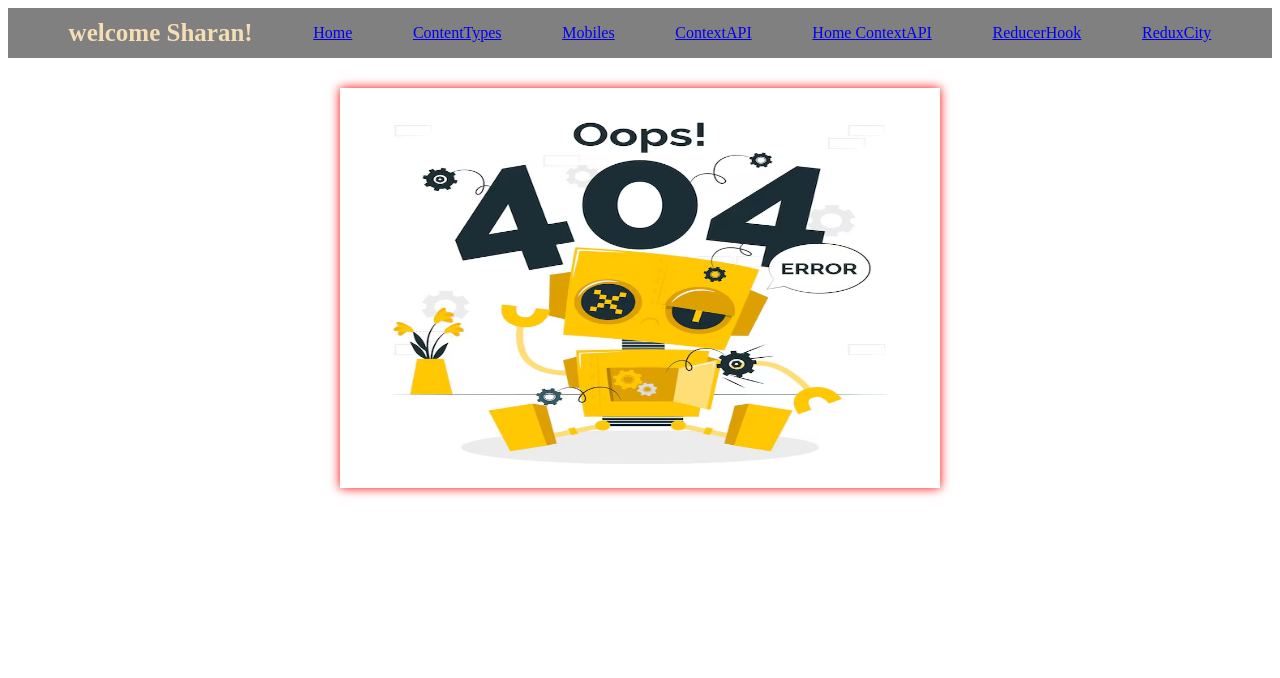
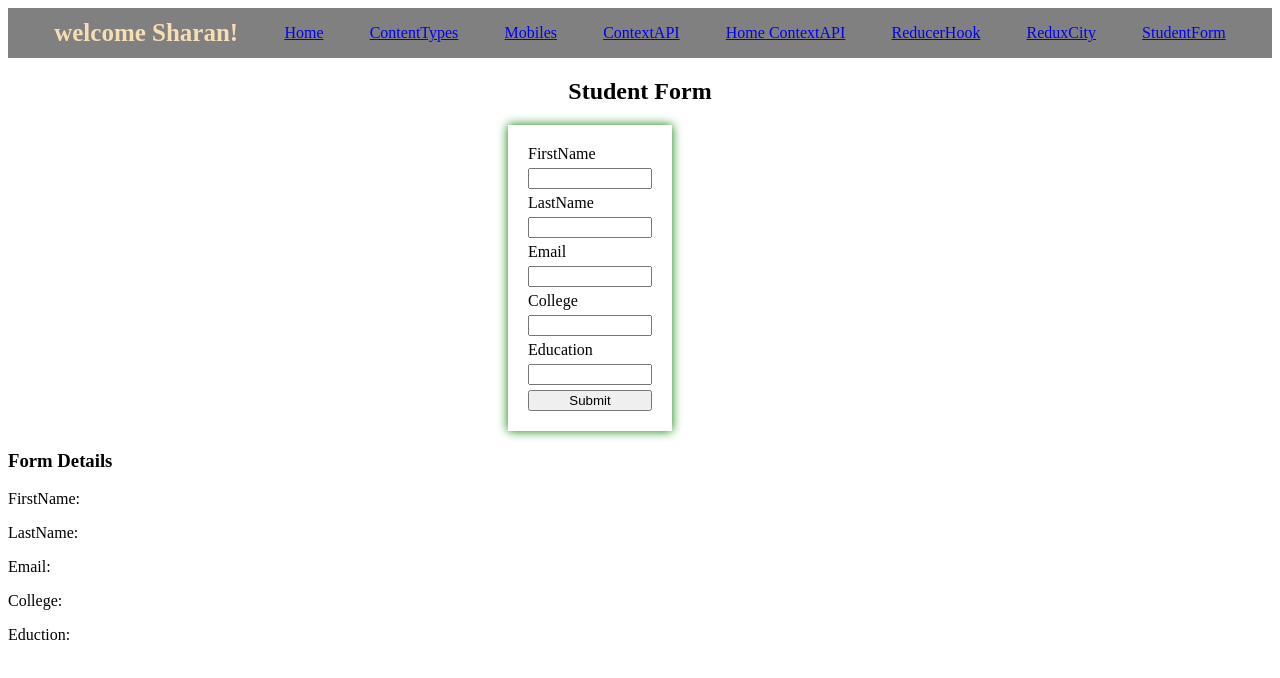
Before and after one commit to SharanMadhavan/React, a React (Vite) app in the folder Routings/: page /sform in a window 1280 px wide. Shown: the top 678 px of the page. Built offline with nearby package versions, Linux system fonts and the light colour scheme.

Commit message:
Student Form code using Redux state management

```diff
--- a/Routings/src/App.jsx
+++ b/Routings/src/App.jsx
@@ -16,6 +16,7 @@ import ContextHome from './Components/ContextAPI2/ContextHome'
 import StopWatch from './Components/StopWatch/StopWatch'
 import ReducerHook from './Components/ReducerHook/ReducerHook'
 import City from './ReduxComponents/Reduxcomp/City'
+import FormPage from './ReduxComponents/Reduxcomp/FormPage'
 
 
 function App() {
@@ -36,6 +37,7 @@ function App() {
       <Route path={'/formContext'} element={<ContextHome/>}></Route>
       <Route path={'/reducer'} element={<ReducerHook/>}></Route>
       <Route path={'/city'} element={<City/>}></Route>
+      <Route path={'/sform'} element={<FormPage/>}></Route>
     <Route path={'*'} element={<PageNotFound/>}></Route>
     </Routes>
 
--- a/Routings/src/Components/HeaderComponent.jsx
+++ b/Routings/src/Components/HeaderComponent.jsx
@@ -15,7 +15,7 @@ const HeaderComponent = () => {
          <Link to ={'/formContext'}>Home ContextAPI</Link>
           <Link to ={'/reducer'}>ReducerHook</Link>
          <Link to={'/city'}>ReduxCity</Link>
-
+        <Link to={'/sform'}>StudentForm</Link>
 
         </div>
         </div>
--- /dev/null
+++ b/Routings/src/ReduxComponents/ActionCreator/formPageActionCreator.js
@@ -0,0 +1,6 @@
+export const formPageActionCreator = (formData)=>{
+        return{
+            type:'FormData',
+            Formobject : formData
+        }
+}
--- /dev/null
+++ b/Routings/src/ReduxComponents/Reducer/FormDetailseReducer.js
@@ -0,0 +1,6 @@
+ export const  formPageReducerFn = (formdata={},action) =>{
+    if(action.type == "FormData"){
+        return {...action.Formobject};
+    }
+        return formdata;
+ }
--- /dev/null
+++ b/Routings/src/ReduxComponents/Reduxcomp/FormDetails.jsx
@@ -0,0 +1,22 @@
+import React from 'react'
+import { useSelector } from 'react-redux'
+
+function FormDetails() {
+    let reduxFormData = useSelector((data)=>{
+        return data.formPageReducerFn;
+    });
+  return (
+    <div>
+        <h3>
+            Form Details
+        </h3>
+        <p>FirstName: {reduxFormData.firstName}</p>
+        <p>LastName: {reduxFormData.lastName}</p>
+        <p>Email: {reduxFormData.email}</p>
+        <p>College: {reduxFormData.college}</p>
+        <p>Eduction: {reduxFormData.education}</p>
+    </div>
+  )
+}
+
+export default FormDetails
--- /dev/null
+++ b/Routings/src/ReduxComponents/Reduxcomp/FormPage.jsx
@@ -0,0 +1,54 @@
+import React, { useState } from 'react'
+import FormDetails from './FormDetails'
+import '../style/Form.css'
+import { formPageActionCreator } from '../ActionCreator/formPageActionCreator';
+import { useDispatch } from 'react-redux';
+function FormPage() {
+     let [formData,setFormData] = useState({
+        firstName:'',
+        lastName:'',
+        email:'',
+        college:'',
+        education:''
+     });
+ let dispatch = useDispatch();
+
+const onchageTriggred = (event)=>{
+    setFormData((prevData)=>({
+            ...prevData,
+            [event.target.name]:event.target.value
+    }));
+}
+
+
+
+    const FormData = () => {
+            let action = formPageActionCreator(formData);
+            dispatch(action);
+        }
+  return (
+    <div>
+        <h2 style={{textAlign:'center'}}>Student Form</h2>
+        <div className='form-container'>
+
+            <label>FirstName</label>
+            <input type='text' id='fname' name='firstName' required onChange={onchageTriggred}></input>
+            <label>LastName</label>
+            <input type='text' id='lname' name='lastName' onChange={onchageTriggred}></input>
+             <label>Email</label>
+            <input type='text' id='email' name='email' onChange={onchageTriggred}></input>
+             <label>College</label>
+            <input type='text' id='college' name='college' onChange={onchageTriggred}></input>
+             <label>Education</label>
+            <input type='text' id='education' name='education' onChange={onchageTriggred}></input>
+
+            <button onClick={FormData}>Submit</button>
+
+        </div>
+        <FormDetails />
+
+    </div>
+  )
+}
+
+export default FormPage
--- a/Routings/src/ReduxComponents/Store/CreatorStore.js
+++ b/Routings/src/ReduxComponents/Store/CreatorStore.js
@@ -2,9 +2,11 @@ import {legacy_createStore,combineReducers, applyMiddleware} from 'redux'
 import { cityReducer } from '../Reducer/cityReducer';
 import { TestReducer } from '../Reducer/detail';
 import { logger} from 'redux-logger';
+import { formPageReducerFn } from '../Reducer/FormDetailseReducer';
 let combineReducersAll = combineReducers({
     cityReducer,
-    TestReducer
+    TestReducer,
+    formPageReducerFn
 });
 let myreduxstore = legacy_createStore(combineReducersAll,applyMiddleware(logger));
 export default myreduxstore;
--- /dev/null
+++ b/Routings/src/ReduxComponents/style/Form.css
@@ -0,0 +1,10 @@
+.form-container{
+    box-shadow: 0 0 10px green;
+    padding: 20px;
+    margin-right: 600px;
+    margin-left: 500px;
+    display: flex;
+    flex-direction: column;
+    justify-items: center;
+    gap: 5px;
+}
```
